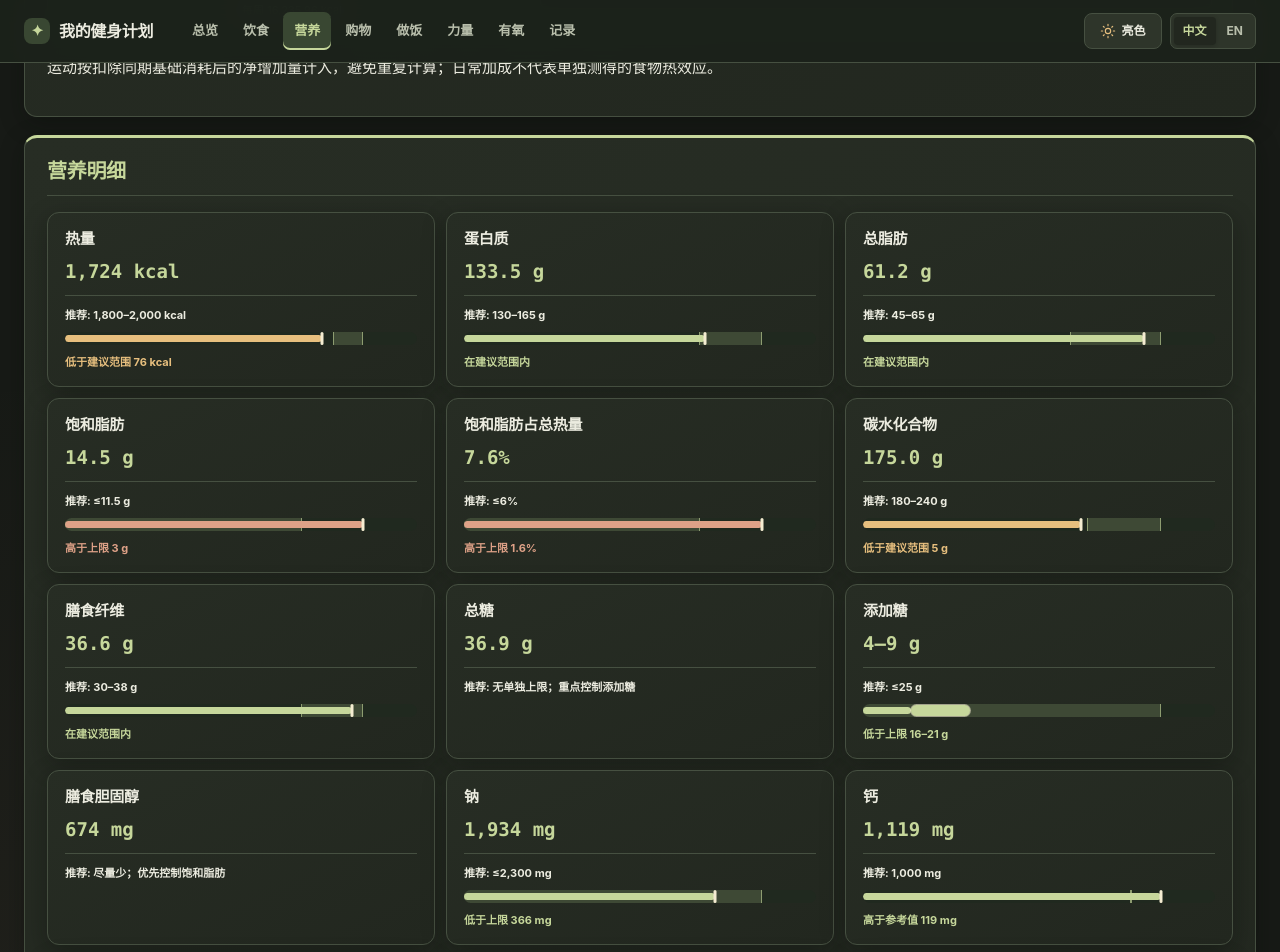
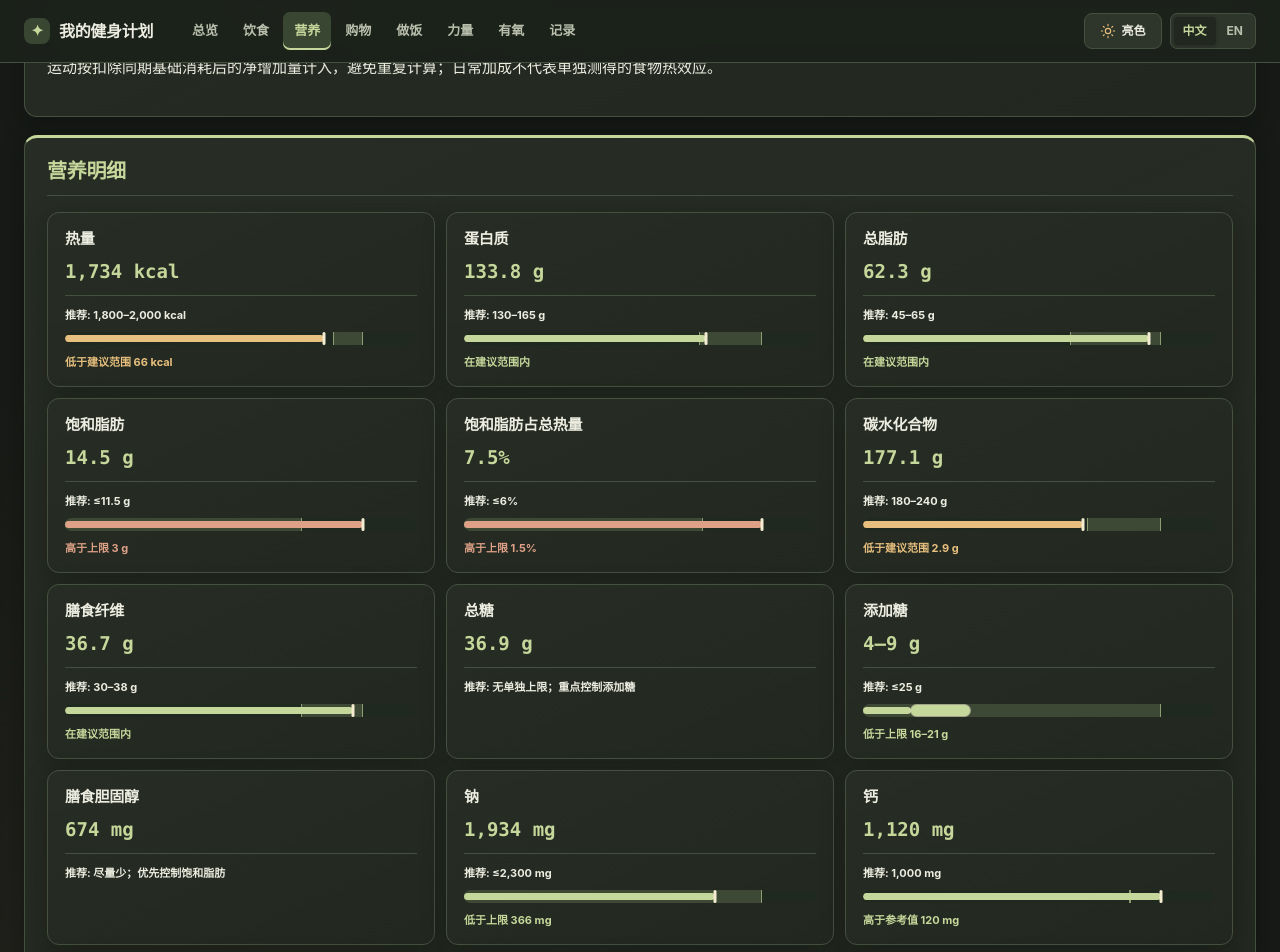
Before and after one commit to yunhaixiang/fitness, a Jekyll site: the page built from stats.md, in a window 1280 px wide and 1400 px high, scrolled down 1124 px. Shown: the top 952 px of the window. Built offline with Jekyll 4.4.1, drawn with Linux system fonts in a browser that asks for light colours; some of the changed text lies outside the part shown.

Commit message:
Increase dry pasta to 50 g per meal

```diff
--- a/_data/meal_nutrition.json
+++ b/_data/meal_nutrition.json
@@ -7,6 +7,6 @@
     "potato": {"label": "周二午／周三晚／周五晚／周日午", "kcal": "664", "protein": "56.3", "fat": "26.8", "saturatedFat": "7.7", "carbs": "47.3", "fibre": "7.9", "sugar": "11.4", "cholesterol": "128", "sodium": "884", "calcium": "216", "iron": "7.1", "potassium": "2,933"},
     "wrap": {"label": "周日晚／周四午", "kcal": "715", "protein": "62.9", "fat": "35.7", "saturatedFat": "8.6", "carbs": "36.3", "fibre": "4.5", "sugar": "2.8", "cholesterol": "605", "sodium": "792", "calcium": "123", "iron": "5.6", "potassium": "1,266"},
     "rice": {"label": "周一午／周二晚／周四晚／周六午", "kcal": "669", "protein": "61.8", "fat": "24.5", "saturatedFat": "8.2", "carbs": "51.7", "fibre": "5.0", "sugar": "3.8", "cholesterol": "594", "sodium": "685", "calcium": "121", "iron": "3.5", "potassium": "884"},
-    "pasta": {"label": "周一晚／周三午／周五午／周六晚", "kcal": "619", "protein": "46.2", "fat": "20.2", "saturatedFat": "3.3", "carbs": "64.1", "fibre": "4.1", "sugar": "7.4", "cholesterol": "159", "sodium": "816", "calcium": "75", "iron": "4.0", "potassium": "1,099"}
+    "pasta": {"label": "周一晚／周三午／周五午／周六晚", "kcal": "637", "protein": "46.8", "fat": "20.3", "saturatedFat": "3.3", "carbs": "67.8", "fibre": "4.3", "sugar": "7.5", "cholesterol": "159", "sodium": "816", "calcium": "76", "iron": "4.2", "potassium": "1,099"}
   }
 }
--- a/_data/plan_metrics.yml
+++ b/_data/plan_metrics.yml
@@ -1,2 +1,2 @@
-weekly_deficit: 4166
-weekly_deficit_display: "4,166"
+weekly_deficit: 4096
+weekly_deficit_display: "4,096"
--- a/assets/i18n.js
+++ b/assets/i18n.js
@@ -78,7 +78,7 @@
     "排骨：取已解冻的半盒排骨，淋包装内酱汁，用锡纸包好。": "Ribs: pour the included sauce over half the thawed box of ribs and wrap in foil.",
     "三文鱼：取1盒共2块，擦干，按空气炸锅调味表调味。": "Salmon: pat dry two portions from one box and season as listed for the air fryer.",
     "水煮蛋：取鸡蛋2个，备在煮锅一旁。": "Eggs for boiling: set two eggs beside Pot 1.",
-    "意面：称干意面90 g，备在煮锅二旁。": "Pasta: weigh 90 g dry pasta and set it beside Pot 2.",
+    "意面：称干意面100 g，备在煮锅二旁。": "Pasta: weigh 100 g dry pasta and set it beside Pot 2.",
     "蘑菇：备好1盒227 g及调味料。": "Mushrooms: set out one 227 g pack and its seasonings.",
     "菠菜：备好1袋284 g及调味料。": "Spinach: set out one 284 g bag and its seasonings.",
     "番茄酱：备好番茄意面酱半瓶及调味料。": "Tomato sauce: set out half a bottle of tomato pasta sauce and its seasonings.",
--- a/stats.md
+++ b/stats.md
@@ -11,19 +11,19 @@
 
 <figure class="nutrition-overview" aria-label="每日能量与每周赤字">
   <div class="nutrition-overview-main">
-    <div class="nutrition-ring" style="--intake-share:74.3%" aria-label="日均摄入占消耗74%，赤字26%">
+    <div class="nutrition-ring" style="--intake-share:74.8%" aria-label="日均摄入占消耗75%，赤字25%">
       <div class="nutrition-ring-center">
         <span>日均赤字</span>
-        <strong>595 <small>kcal／天</small></strong>
+        <strong>585 <small>kcal／天</small></strong>
       </div>
     </div>
     <div class="nutrition-overview-key">
       <p class="nutrition-overview-eyebrow">能量概览 · 不含放纵餐</p>
-      <div class="nutrition-key-row nutrition-key-intake"><span>日均摄入</span><strong>1,724 <small>kcal／天</small></strong></div>
+      <div class="nutrition-key-row nutrition-key-intake"><span>日均摄入</span><strong>1,734 <small>kcal／天</small></strong></div>
       <div class="nutrition-key-row nutrition-key-burn"><span>日均消耗</span><strong>2,319 <small>kcal／天</small></strong></div>
-      <div class="nutrition-key-row nutrition-key-deficit"><span>日均赤字</span><strong>595 <small>kcal／天</small></strong></div>
+      <div class="nutrition-key-row nutrition-key-deficit"><span>日均赤字</span><strong>585 <small>kcal／天</small></strong></div>
       <div class="nutrition-key-row"><span>每周赤字</span><strong>{{ site.data.plan_metrics.weekly_deficit_display }} <small>kcal</small></strong></div>
-      <div class="nutrition-key-row"><span>每周赤字等价脂肪</span><strong>0.54 <small>kg／周</small></strong></div>
+      <div class="nutrition-key-row"><span>每周赤字等价脂肪</span><strong>0.53 <small>kg／周</small></strong></div>
     </div>
   </div>
 </figure>
@@ -92,17 +92,17 @@
 <tbody>
 <tr>
 <td>热量</td>
-<td style="text-align: right;">1,724 kcal</td>
+<td style="text-align: right;">1,734 kcal</td>
 <td>1,800–2,000 kcal</td>
 </tr>
 <tr>
 <td>蛋白质</td>
-<td style="text-align: right;">133.5 g</td>
+<td style="text-align: right;">133.8 g</td>
 <td>130–165 g</td>
 </tr>
 <tr>
 <td>总脂肪</td>
-<td style="text-align: right;">61.2 g</td>
+<td style="text-align: right;">62.3 g</td>
 <td>45–65 g</td>
 </tr>
 <tr>
@@ -112,17 +112,17 @@
 </tr>
 <tr>
 <td>饱和脂肪占总热量</td>
-<td style="text-align: right;">7.6%</td>
+<td style="text-align: right;">7.5%</td>
 <td>≤6%</td>
 </tr>
 <tr>
 <td>碳水化合物</td>
-<td style="text-align: right;">175.0 g</td>
+<td style="text-align: right;">177.1 g</td>
 <td>180–240 g</td>
 </tr>
 <tr>
 <td>膳食纤维</td>
-<td style="text-align: right;">36.6 g</td>
+<td style="text-align: right;">36.7 g</td>
 <td>30–38 g</td>
 </tr>
 <tr>
@@ -147,12 +147,12 @@
 </tr>
 <tr>
 <td>钙</td>
-<td style="text-align: right;">1,119 mg</td>
+<td style="text-align: right;">1,120 mg</td>
 <td>1,000 mg</td>
 </tr>
 <tr>
 <td>铁</td>
-<td style="text-align: right;">17.4 mg</td>
+<td style="text-align: right;">17.5 mg</td>
 <td>8 mg</td>
 </tr>
 <tr>
@@ -194,7 +194,7 @@
 from commit 36acfeb (830 → 635 g/week); rounded historical values are estimates.
 Weekly added energy: 350.97 kcal. Other food quantities and expenditure unchanged. -->
 
-<!-- Spinach: 454 → 568 g/week; four portions of 142 g. Raw-spinach reference per 100 g: 23 kcal, protein 2.86 g, fat 0.39 g, saturated fat 0.063 g, carbs 3.63 g, fibre 1.2 g, sugar 0.42 g, sodium 79 mg, calcium 99 mg, iron 2.71 mg, potassium 558 mg. Weekly energy increase 26.22 kcal. -->
+<!-- Spinach: 454 → 568 g/week; four portions of 142 g. Raw-spinach reference per 100 g: 23 kcal, protein 2.86 g, fat 0.39 g, saturated fat 0.063 g, carbs 3.63 g, fibre 2.2 g, sugar 0.42 g, sodium 79 mg, calcium 99 mg, iron 2.71 mg, potassium 558 mg. Weekly energy increase 26.22 kcal. -->
 
 <!-- Fruit quantities: tray 1,300 → 1,000 g/week; green kiwis 12 → 8/week. Existing fruit-only values retained from 6dc9773. Fruit tray split 1/3 breakfast, 2/3 snack over three days; kiwi one at breakfast and one at snack over four days. Weekly energy decrease 283.58 kcal. -->
 
@@ -214,3 +214,13 @@
 0.7 g total omega-3 label minus estimated marine omega-3; not a direct ALA assay.
 Daily values apply substitution deltas to existing rounded plan totals.
 -->
+
+<!-- 2026-11-02: Dry Primo Spaghetti 45 -> 50 g per pasta meal, four meals/week;
+100 g per half-week batch, 200 g/week. Official label per 85 g: 300 kcal,
+protein10/fat1/carbohydrate63/fibre3/sugar1 g, saturated fat0/sodium0/cholesterol0.
+https://www.primofoods.com/primo/products.php?catid=23&id=40
+Calcium2% and iron20% use legacy Canadian DVs 1100 mg and14 mg: 22/2.8 mg.
+Weekly increase70.588 kcal; use previous unrounded energy intake1724.2515 kcal/day,
+weekly deficit4166.2392 kcal. Previous total fat62.2343 g/day was inadvertently
+rendered61.2 by an omega-3 text replacement; corrected before adding pasta's0.0336 g/day.
+Unlabelled micronutrients retain previous estimates. -->
```
Also changed, not shown: cooking.md (+1 -1 lines).
